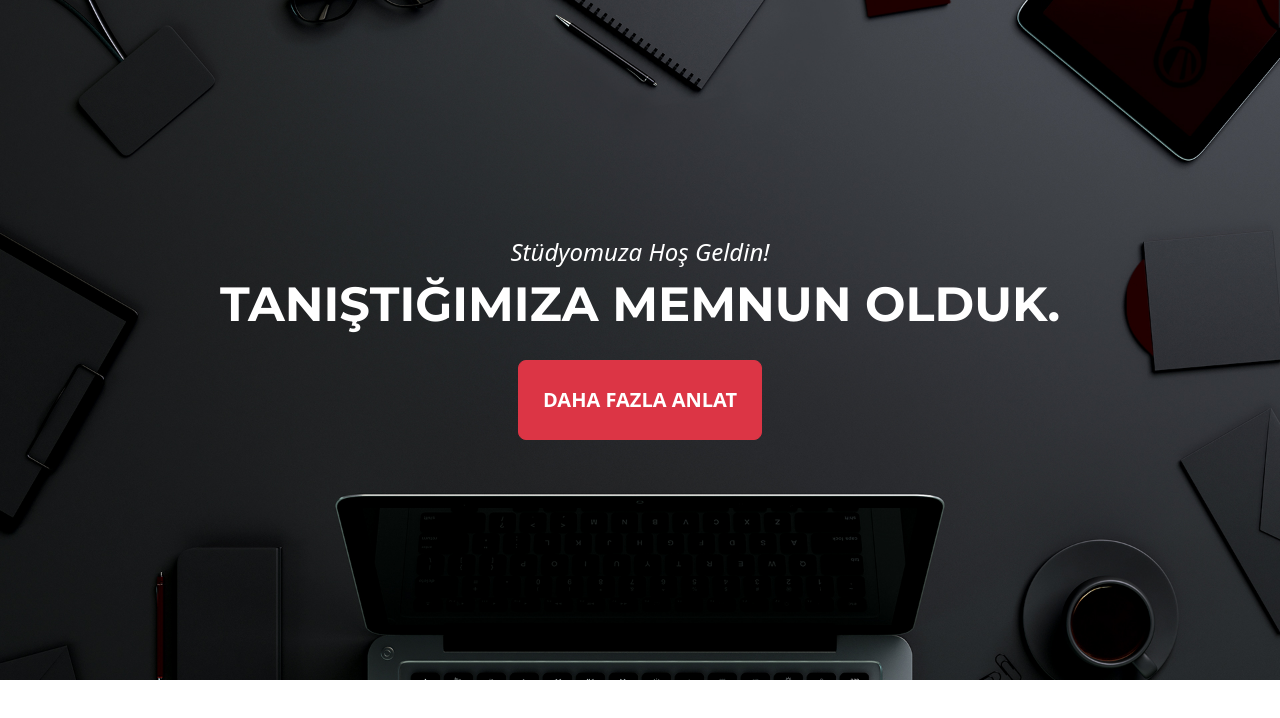
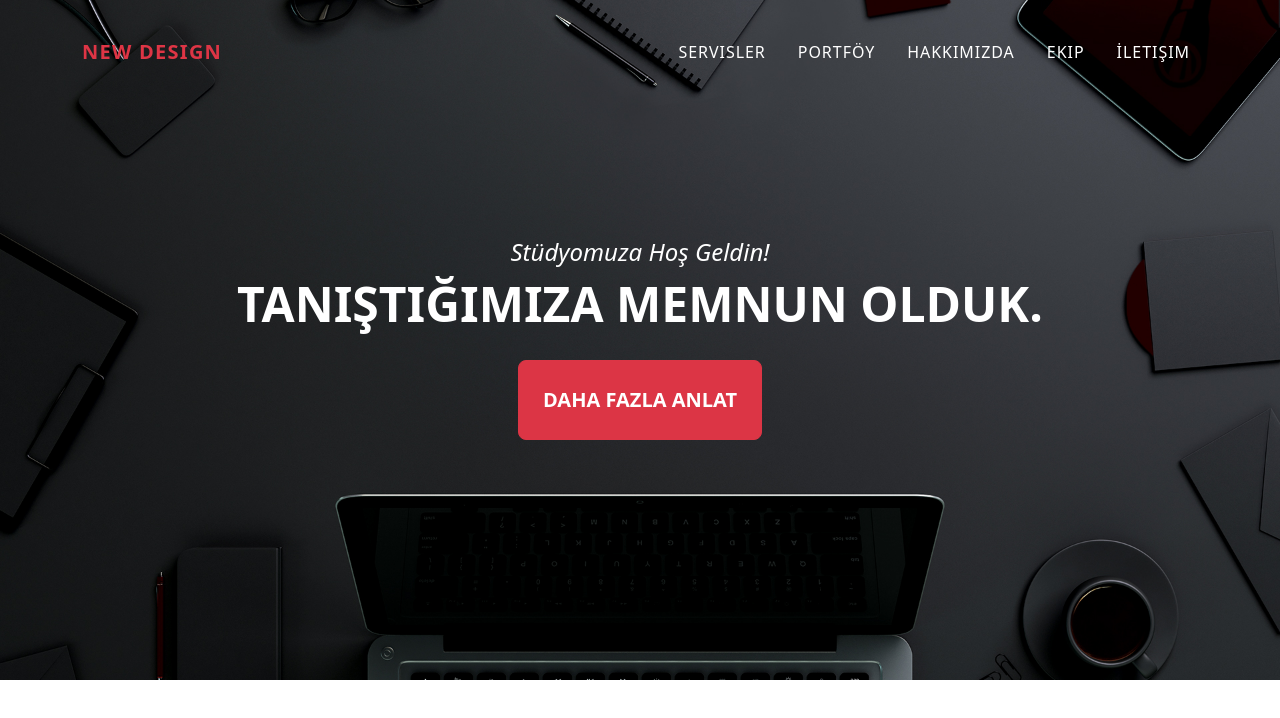
Before and after one commit to burcutas96/NewDesignWebSite, a plain HTML site: page index.html in a window 1280 px wide. Drawn offline with nearby package versions, Linux system fonts and the light colour scheme.

Commit message:
navbar section

```diff
--- a/css/custom/extra.css
+++ b/css/custom/extra.css
@@ -24,6 +24,33 @@ header.backImage .backImage-heading{
     Roboto, Oxygen, Ubuntu, Cantarell, 'Open Sans', 'Helvetica Neue', sans-serif;
 }
 
+#mainNavbar{
+    padding-top: 1rem;
+    padding-bottom: 1rem;
+    background-color: #212529;
+}
+
+#mainNavbar .navbar-brand{
+    color: #de3545;
+    font-family: "Montserrat", system-ui, -apple-system, BlinkMacSystemFont, 'Segoe UI',
+    Roboto, Oxygen, Ubuntu, Cantarell, 'Open Sans', 'Helvetica Neue', sans-serif;
+    font-weight: 700;
+    letter-spacing: .063em;
+}
+
+#mainNavbar .navbar-nav .nav-item .nav-link{
+    font-family: "Montserrat", system-ui, -apple-system, BlinkMacSystemFont, 'Segoe UI',
+    Roboto, Oxygen, Ubuntu, Cantarell, 'Open Sans', 'Helvetica Neue', sans-serif;
+    font-size: 1rem;
+    color: #fff;
+    letter-spacing: 0.06em;
+}
+
+#mainNavbar .navbar-nav .nav-item .nav-link:active,
+#mainNavbar .navbar-nav .nav-item .nav-link:hover{
+    color: #fa836a;
+}
+
 @media (max-width:991.98px) {
     header.backImage{
         padding-top: 11rem;
@@ -34,6 +61,10 @@ header.backImage .backImage-heading{
         font-size: 2rem;
         line-height: 2rem;
     }
+
+    #mainNavbar .navbar-nav .nav-item .nav-link{
+        color: #212529;
+    }
 }
 
 @media (min-width:992px) {
@@ -41,4 +72,31 @@ header.backImage .backImage-heading{
         padding-top: 15rem;
         padding-bottom: 15rem;
     }
+
+    #mainNavbar{
+        padding-top: 1.5rem;
+        padding-bottom: 1.5rem;
+        border: none;
+        background-color: transparent;
+        transition: padding-top 0.3s ease-in-out, padding-bottom 0.3s ease-in-out;
+    }
+
+    #mainNavbar .navbar-nav .nav-item{
+        margin-right: 1rem;
+    }
+
+    #mainNavbar .navbar-nav .nav-item:last-child{
+        margin-right: 0;
+    }
+
+    #mainNavbar.navbar-mobile .navbar-brand{
+        font-size: 1.20em;
+        transition: font-size 0.3s ease-in-out
+    }
+
+    #mainNavbar.navbar-mobile{
+        padding-top: 1rem;
+        padding-bottom: 1rem;
+        background-color: #212529;
+    }
 }
--- a/index.html
+++ b/index.html
@@ -10,11 +10,44 @@
     <link rel="shortcut icon" href="img/favicon.png" type="image/x-icon">
     <link rel="apple-touch-icon" href="img/apple-touch-icon.png">
     <title>New Design</title>
-    <style>
-        @import url("css/all.css");
-    </style>
+    <link rel="stylesheet" href="css/bootstrap/bootstrap.min.css">
+    <link rel="stylesheet" href="css/custom/extra.css">
 </head>
 <body>
+    <!-- navigation -->
+
+    <!-- navbar-expand-lg class'ı ile navbar'ım large ekranın altına geldiğinde container'ın içindeki buton yani toggler görünmüş olacak. -->
+    <!-- navbar-brand class'ı şirketinizin, ürününüzün veya projenizin adı, markası içindir. -->
+    <nav class="navbar navbar-expand-lg navbar-dark fixed-top" id="mainNavbar">
+        <div class="container">
+            <a href="#page-body" class="navbar-brand text-uppercase" title="new design website link">New Design</a>
+            <button type="button" class="navbar-toggler" data-bs-toggle="offcanvas" data-bs-target="#myNavbar" aria-controls="myNavbar"
+                aria-label="menüyü açma kapatma butonu" aria-expanded="false">
+                <span class="navbar-toggler-icon"></span>
+            </button>
+
+            <div class="offcanvas offcanvas-end" tabindex="-1" id="myNavbar" aria-labelledby="myLabel">
+                <div class="offcanvas-header">
+                    <h5 class="offcanvas-title" id="myLabel">Menü</h5>
+                    <button type="button" class="btn-close text-reset" data-bs-dismiss="offcanvas" aria-label="kapat"></button>
+                </div>
+
+                <div class="offcanvas-body">
+                    <ul class="navbar-nav ms-auto text-uppercase py-lg-2">
+                        <li class="nav-item"><a href="#services" class="nav-link">Servisler</a></li>
+                        <li class="nav-item"><a href="#portfolio" class="nav-link">Portföy</a></li>
+                        <li class="nav-item"><a href="#about" class="nav-link">Hakkımızda</a></li>
+                        <li class="nav-item"><a href="#team" class="nav-link">Ekip</a></li>
+                        <li class="nav-item"><a href="#contact" class="nav-link">İletişim</a></li>
+                    </ul>
+                </div>
+            </div>
+        </div>
+    </nav>
+
+
+
+    <!-- header -->
     <header class="backImage text-white text-center">
         <div class="container">
             <div class="backImage-sub mb-3">Stüdyomuza Hoş Geldin!</div>
@@ -23,6 +56,7 @@
         </div>
     </header>
 
+
     <script src="js/bootstrap/bootstrap.bundle.min.js"></script>
     <script src="js/custom/extra.js"></script>
 </body>
--- a/js/custom/extra.js
+++ b/js/custom/extra.js
@@ -0,0 +1,25 @@
+window.addEventListener("DOMContentLoaded", event=>{
+    var navbarMobile = function(){
+        const nCollapsible = document.body.querySelector("#mainNavbar");
+        if(!nCollapsible){
+            return;
+        }
+        if(window.scrollY === 0){
+            nCollapsible.classList.remove("navbar-mobile");
+        }
+        else{
+            nCollapsible.classList.add("navbar-mobile");
+        }
+    };
+    navbarMobile();
+    //Eğer sayfada bir scroll olayı gerçekleşirse navbarMobile() fonksiyonunu çalıştırır.
+    document.addEventListener("scroll", navbarMobile);
+
+    const myNavbar = document.body.querySelector("#mainNavbar");
+    if(myNavbar){
+        new Bootstrap.ScrollSpy(document.body, {
+            target: "#mainNavbar",
+            offset: 74
+        })
+    }
+})
```
